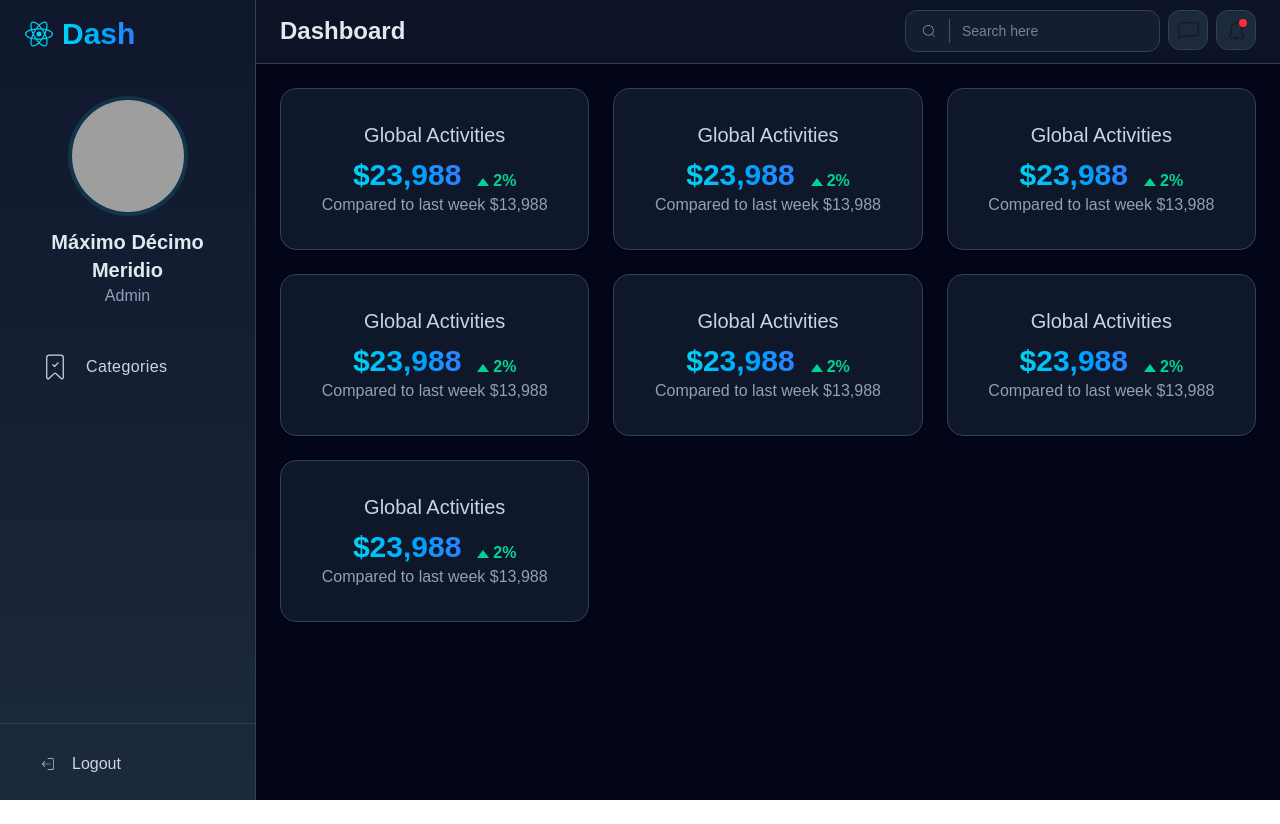
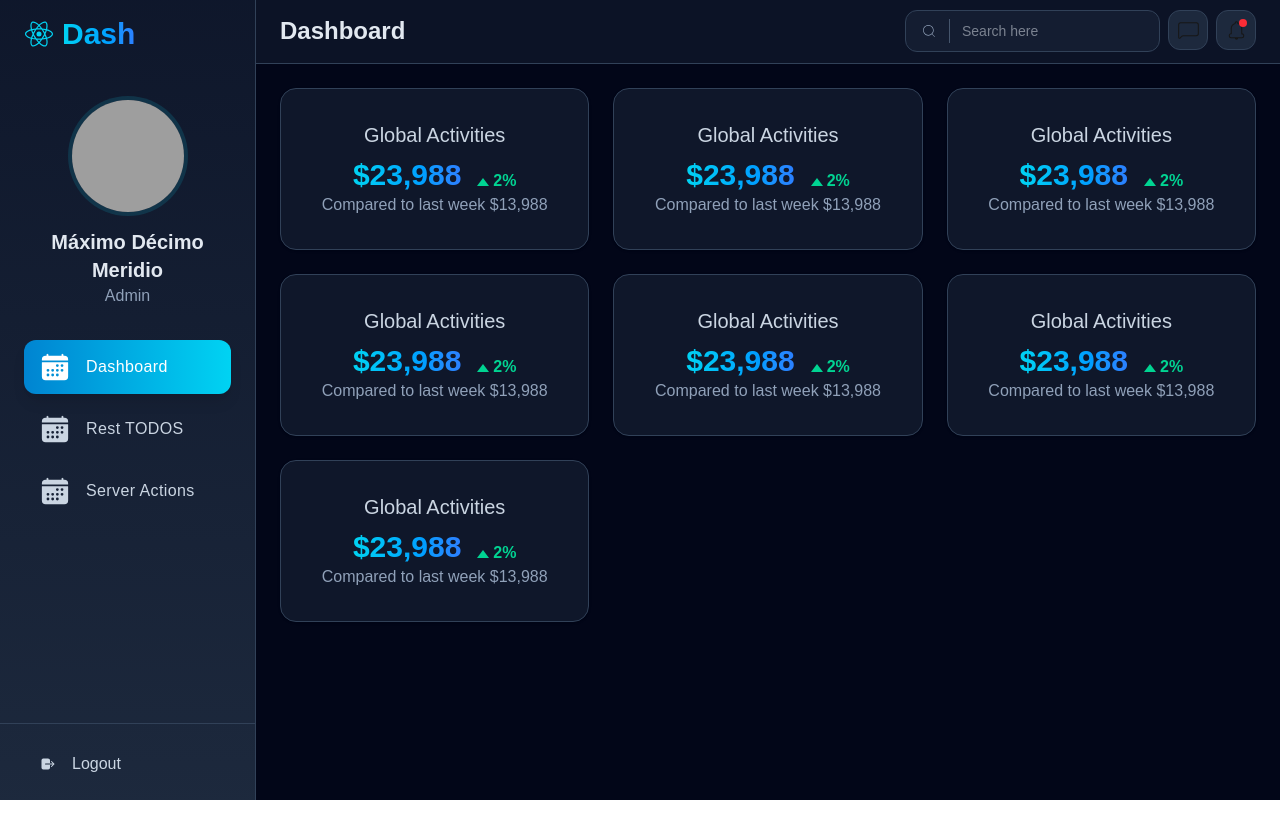
Before and after one commit to g0dlessjs/restful-api-next-prisma, a Next.js app: page /dashboard in a window 1280 px wide. Built offline with nearby package versions, Linux system fonts and the light colour scheme; grey boxes are pictures that could not be loaded.

Commit message:
feat: add sidebar navigation menu with dynamic items and active state styling

```diff
--- a/src/app/dashboard/layout.tsx
+++ b/src/app/dashboard/layout.tsx
@@ -8,8 +8,6 @@
   return (
     <>
       <Sidebar />
-
-      {/* Main Layout content - Contenido principal del Layout */}
       <div className="ml-auto mb-6 lg:w-[75%] xl:w-[80%] 2xl:w-[85%] min-h-screen bg-slate-950">
         <TopMenu />
         <div className="px-6 pt-6">{children}</div>
--- a/src/components/Sidebar.tsx
+++ b/src/components/Sidebar.tsx
@@ -1,8 +1,26 @@
 import Image from "next/image";
 import Link from "next/link";
-import { CiBookmarkCheck, CiLogout } from "react-icons/ci";
+import { IoCalendar, IoLogOut } from "react-icons/io5";
 import { IoLogoReact } from "react-icons/io5";
 import { SidebarItem } from "./SidebarItem";
+
+const menuItem = [
+  {
+    path: "/dashboard",
+    icon: <IoCalendar size={30} />,
+    title: "Dashboard",
+  },
+  {
+    path: "/dashboard/rest-todos",
+    icon: <IoCalendar size={30} />,
+    title: "Rest TODOS",
+  },
+  {
+    path: "/dashboard/server-todos",
+    icon: <IoCalendar size={30} />,
+    title: "Server Actions",
+  },
+];
 
 export const Sidebar = () => {
   return (
@@ -37,13 +55,15 @@
         <ul className="space-y-2 tracking-wide mt-8">
           {/* TODO: src/components <SidebarItem /> */}
           {/* Active className: text-white bg-gradient-to-r from-sky-600 to-cyan-400 */}
-          <SidebarItem />
+          {menuItem.map((item) => (
+            <SidebarItem key={item.path} {...item} />
+          ))}
         </ul>
       </div>
 
       <div className="px-6 -mx-6 pt-4 flex justify-between items-center border-t border-slate-700">
         <button className="px-4 py-3 flex items-center space-x-4 rounded-xl text-slate-300 hover:bg-slate-700/50 hover:shadow-md hover:text-red-400 transition-all group">
-          <CiLogout />
+          <IoLogOut />
           <span className="group-hover:text-red-400 font-medium">Logout</span>
         </button>
       </div>
--- a/src/components/SidebarItem.tsx
+++ b/src/components/SidebarItem.tsx
@@ -1,18 +1,29 @@
+"use client";
+
 import Link from "next/link";
+import { usePathname } from "next/navigation";
 import React from "react";
 import { CiBookmarkCheck } from "react-icons/ci";
 
-export const SidebarItem = () => {
+interface Props {
+  path: string;
+  icon: React.ReactNode;
+  title: string;
+}
+
+export const SidebarItem = ({ path, icon, title }: Props) => {
+  const pathName = usePathname();
+
   return (
     <li>
       <Link
-        href="/dashboard/rest-todos"
-        className="px-4 py-3 flex items-center space-x-4 rounded-xl text-slate-300 hover:bg-slate-700/50 hover:shadow-md transition-all group"
+        href={path}
+        className={`
+          ${path === pathName ? "text-white bg-gradient-to-r from-sky-600 to-cyan-400 shadow-lg" : ""}
+          px-4 py-3 flex items-center space-x-4 rounded-xl text-slate-300 hover:bg-slate-700/50 hover:shadow-md transition-all group`}
       >
-        <CiBookmarkCheck size={30} />
-        <span className="group-hover:text-cyan-400 font-medium">
-          Categories
-        </span>
+        {icon}
+        <span className="group-hover:text-white-400 font-medium">{title}</span>
       </Link>
     </li>
   );
```
